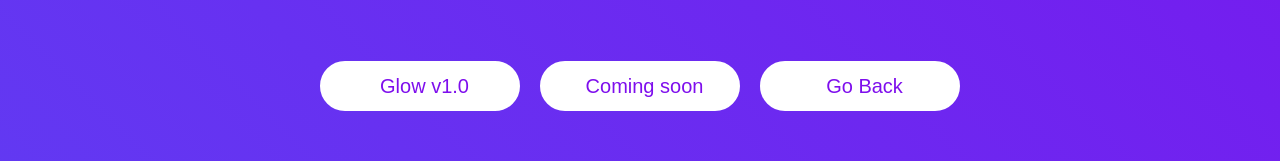
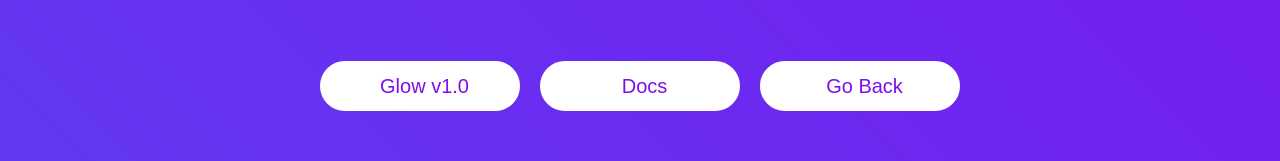
Before and after one commit to Glowstik-YT/glows-website, a Next.js app: page /glow in a window 1280 px wide. Shown: the part 252-413 px from the top of the page. Built offline with nearby package versions, Linux system fonts and the light colour scheme.

Commit message:
Update glow.js
Added docs button to website

```diff
--- a/pages/glow.js
+++ b/pages/glow.js
@@ -20,8 +20,8 @@ export default function lang() {
             <a href="https://cdn.discordapp.com/attachments/830088075010637835/830516378851213332/Glow_Setup.exe">
               <button className="download" id='button'>Glow v1.0</button>
             </a>
-            <a href="#">
-              <button className="download" id='button'>Coming soon</button>
+            <a href="https://github.com/Glowstik-YT/.glow/blob/main/README.md">
+              <button className="download" id='button'>Docs</button>
             </a>
             <a href="/">
               <button className="download" id='button'>Go Back</button>
```
